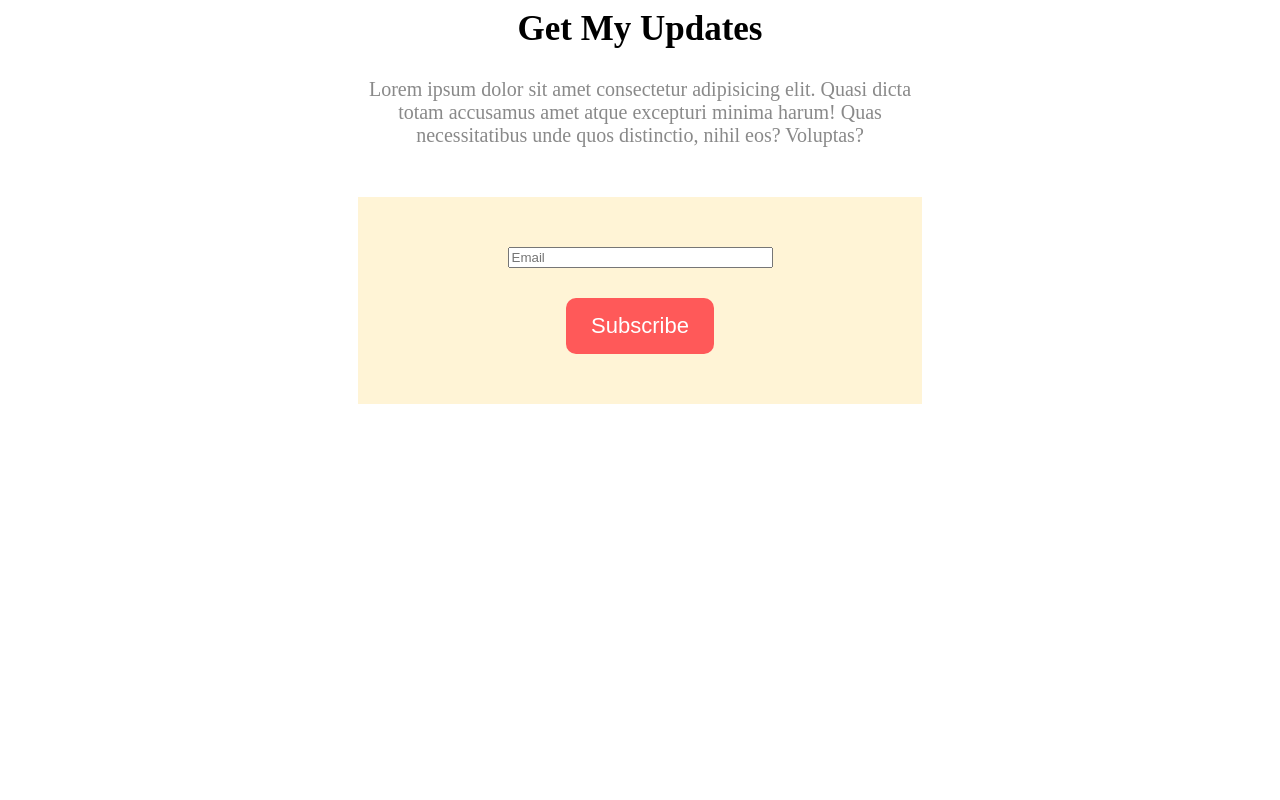
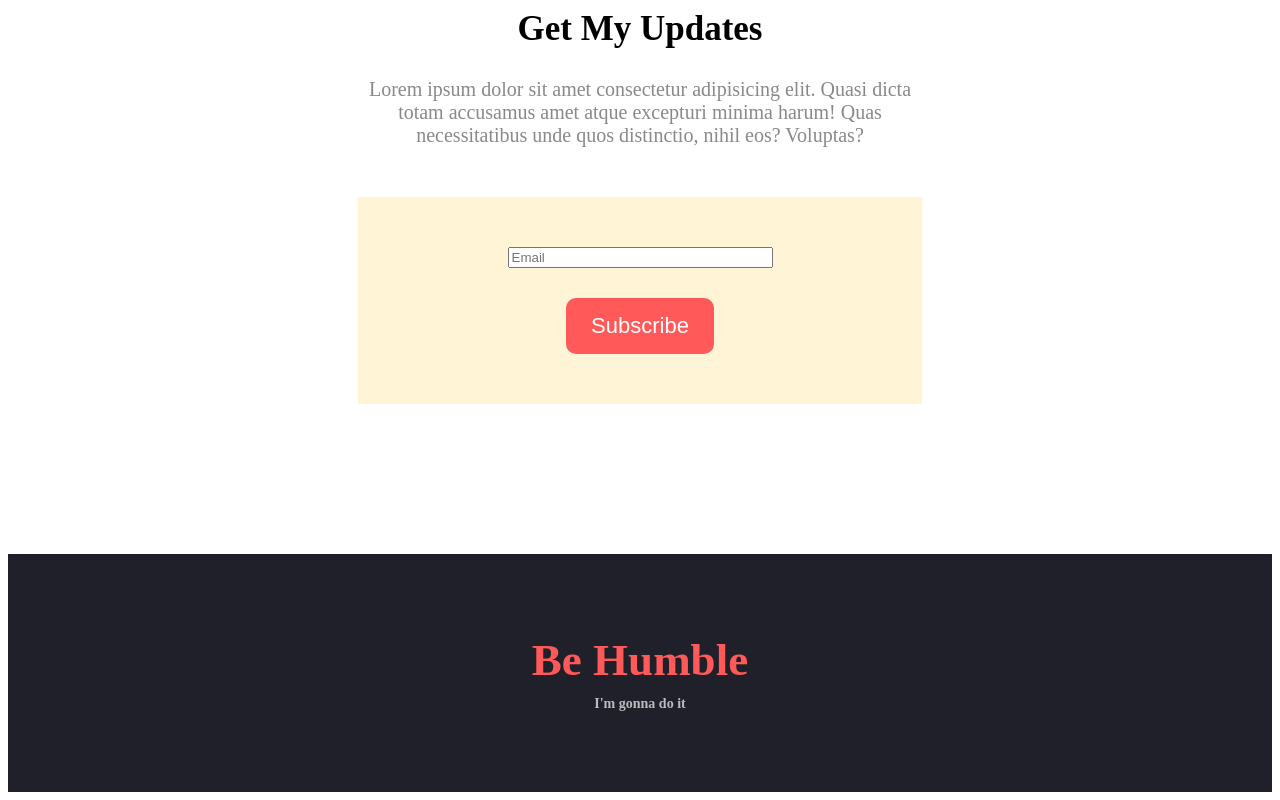
Before and after one commit to sagor369/donate-fast-projects, a plain HTML site: page index.html in a window 1280 px wide. Shown: the part 3215-4015 px from the top of the page. Before the commit the page ends 3769 px from the top, so only its background shows below. Drawn offline with Linux system fonts and the light colour scheme.

Commit message:
all complete added

```diff
--- a/index.html
+++ b/index.html
@@ -116,6 +116,10 @@
         <!-- donate live section end hire  -->
 
     </main>
+    <footer class="footer">
+        <h3>Be Humble</h3>
+        <h6>I'm gonna do it</h6>
+    </footer>
 </body>
 
 </html>
--- a/styles/style.css
+++ b/styles/style.css
@@ -164,3 +164,21 @@
  .find-box{
 
  }
+.footer{
+    background-color: #0b0d17ea;
+    text-align: center;
+    padding: 80px;
+
+}
+.footer h3{
+    color: #FF5959;
+    margin: 0;
+    padding-bottom: 10px;
+    font-size: 45px;
+}
+.footer h6{
+    color: #ffffffb2;
+    margin: 0;
+    padding-top: 0;
+    font-size: 14px;
+}
```
